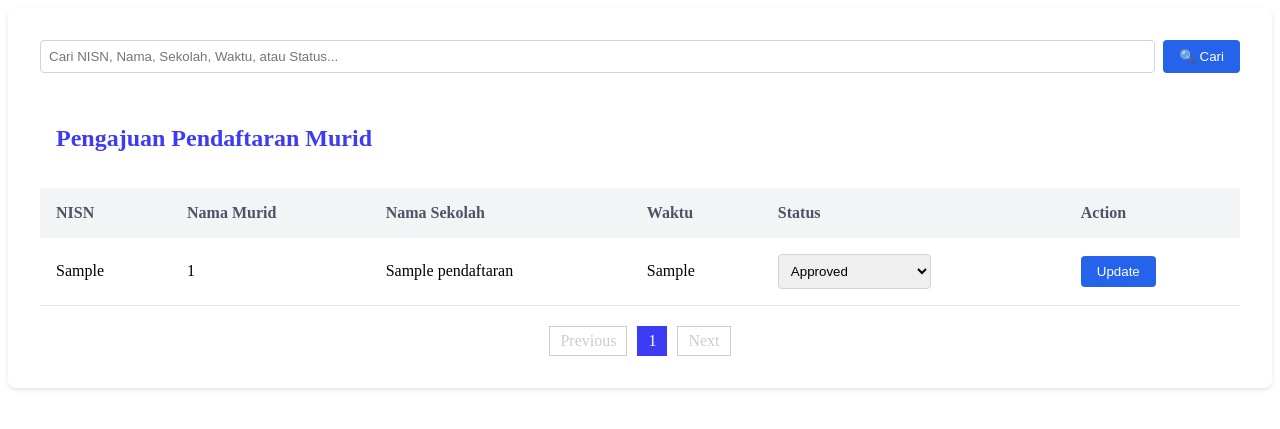
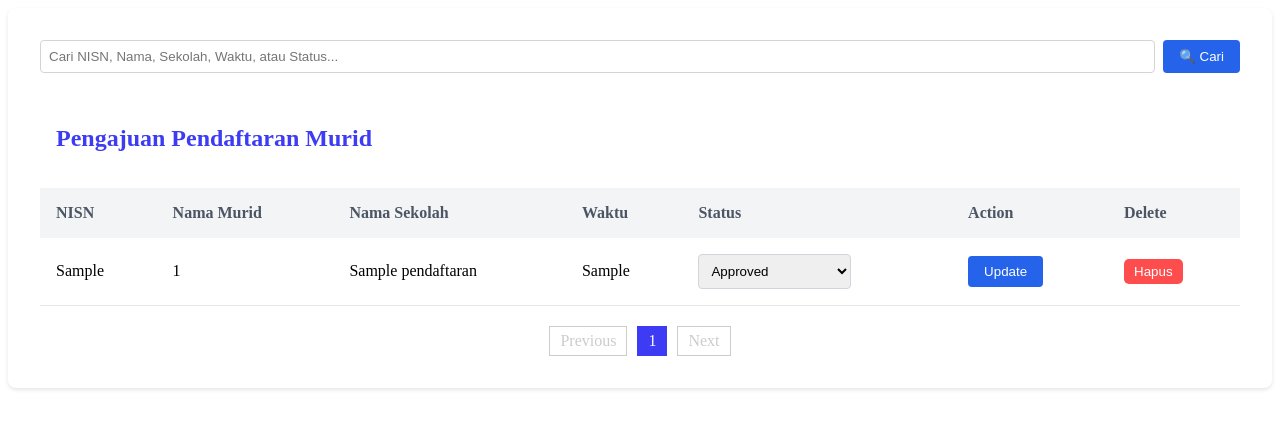
Before and after one commit to gitHUBmichael20/tugas-ppdb-sekolah, a PHP site: page /admin/section/pengajuan.php in a window 1280 px wide. Shown: the top 429 px of the page. Run offline with PHP 8.4, Linux system fonts and the light colour scheme; tables that the repository leaves empty or names only in its code hold one stand-in row (values such as "Sample post").

Commit message:
CRUD ADMIN

```diff
--- a/admin/css/style-admin-pengajuan.css
+++ b/admin/css/style-admin-pengajuan.css
@@ -114,3 +114,16 @@
     border-color: #ccc;
     cursor: not-allowed;
 }
+
+.delete-button {
+    background-color: #FF4D4D;
+    color: white;
+    border: none;
+    padding: 5px 10px;
+    border-radius: 5px;
+    cursor: pointer;
+}
+
+.delete-button:hover {
+    background-color: #FF1A1A;
+}
--- a/admin/section/pengajuan.php
+++ b/admin/section/pengajuan.php
@@ -38,7 +38,10 @@ $stmt->execute();
 $result = $stmt->get_result();
 
 // Jika form disubmit untuk mengupdate status
+// Jika form disubmit untuk mengupdate status
 if ($_SERVER['REQUEST_METHOD'] === 'POST') {
+    // Check if both nisn and status are set in POST data
+    if (isset($_POST['nisn']) && isset($_POST['status'])) {
         $nisn = $_POST['nisn'];
         $status = $_POST['status'];
 
@@ -54,6 +57,25 @@ if ($_SERVER['REQUEST_METHOD'] === 'POST') {
         }
         $update_stmt->close();
     }
+}
+
+if ($_SERVER['REQUEST_METHOD'] === 'POST' && isset($_POST['delete_nisn'])) {
+    $delete_nisn = $_POST['delete_nisn'];
+
+    // Query untuk menghapus data berdasarkan NISN
+    $delete_query = "DELETE FROM pendaftaran WHERE NISN = ?";
+    $delete_stmt = $conn->prepare($delete_query);
+    $delete_stmt->bind_param("s", $delete_nisn);
+
+    if ($delete_stmt->execute()) {
+        $message = "Data berhasil dihapus.";
+    } else {
+        $message = "Gagal menghapus data: " . $conn->error;
+    }
+
+    $delete_stmt->close();
+}
+
 ?>
 <!DOCTYPE html>
 <html lang="en">
@@ -79,9 +101,6 @@ if ($_SERVER['REQUEST_METHOD'] === 'POST') {
                 <button type="submit" class="search-button">
                     🔍 Cari
                 </button>
-                <?php if (!empty($search_term)): ?>
-                    <a href="pengajuan.php" class="clear-filter">Hapus Filter</a>
-                <?php endif; ?>
             </form>
         </div>
 
@@ -89,6 +108,10 @@ if ($_SERVER['REQUEST_METHOD'] === 'POST') {
             <thead>
                 <tr>
                     <td colspan="6" class="table-cell">
+
+                        <?php if (isset($message)) {
+                            echo "<p class='mt-4 text-center' style='color: red; font-weight: bold;'>" . htmlspecialchars($message) . "</p>";
+                        } ?>
                         <h1 style="color: #3D3BF3;">
                             Pengajuan Pendaftaran Murid
                             <?php if (!empty($search_term)): ?>
@@ -104,6 +127,7 @@ if ($_SERVER['REQUEST_METHOD'] === 'POST') {
                     <th>Waktu</th>
                     <th>Status</th>
                     <th>Action</th>
+                    <th>Delete</th>
                 </tr>
             </thead>
             <tbody>
@@ -128,6 +152,13 @@ if ($_SERVER['REQUEST_METHOD'] === 'POST') {
                         echo "</td>";
                         echo "<td class='table-cell'><button type='submit' class='update-button'>Update</button></td>";
                         echo "</form>";
+                        echo "<td class='table-cell'>";
+                        echo "<form method='POST' onsubmit='return confirm(\"Apakah Anda yakin ingin menghapus data ini?\")'>";
+                        echo "<input type='hidden' name='delete_nisn' value='" . htmlspecialchars($row['NISN']) . "' />";
+                        echo "<button type='submit' class='delete-button'>Hapus</button>";
+                        echo "</form>";
+                        echo "</td>";
+
                         echo "</tr>";
                     }
                 } else {
@@ -218,7 +249,3 @@ if ($_SERVER['REQUEST_METHOD'] === 'POST') {
 </script>
 
 </html>
-
-<?php if (isset($message)) {
-    echo "<p class='mt-4 text-center'>" . htmlspecialchars($message) . "</p>";
-} ?>
```
Lines whose indentation alone changed are shown as unchanged.
